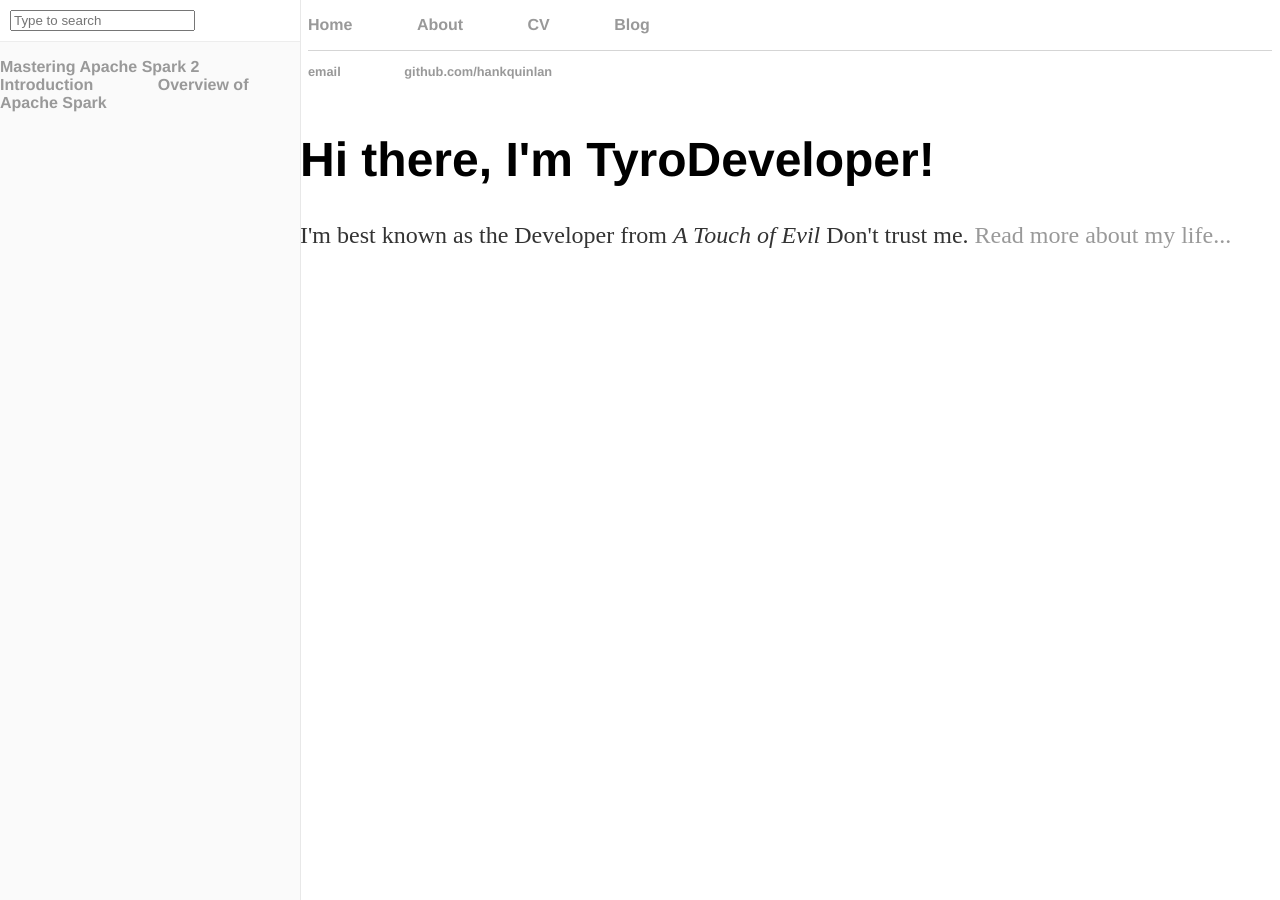
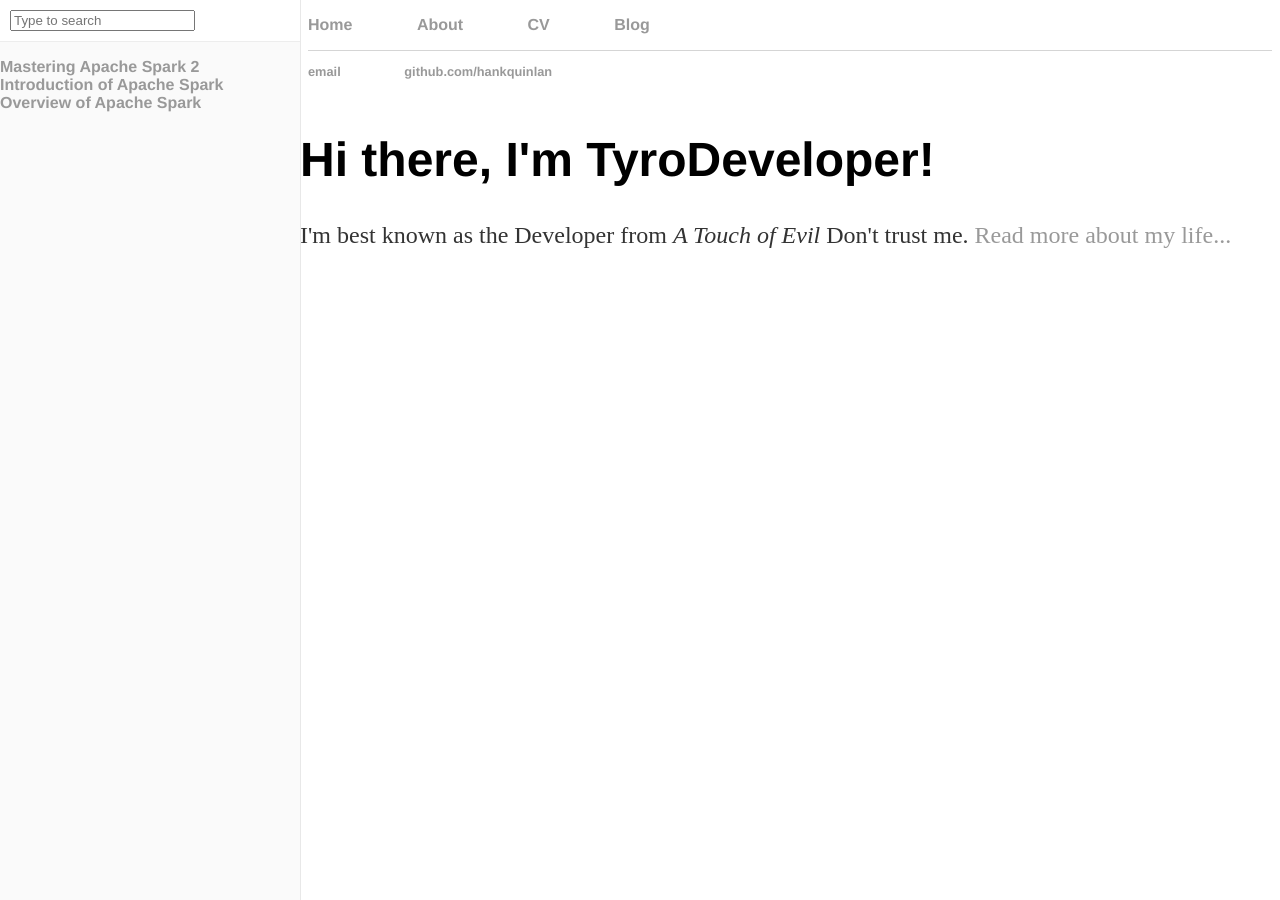
Before and after one commit to tyrodeveloper/tyrodeveloper.github.io, a Jekyll site: the page built from index.html, in a window 1280 px wide. Built offline with Jekyll 4.4.1, drawn with Linux system fonts in a browser that asks for light colours.

Commit message:
Update default.html

```diff
--- a/_layouts/default.html
+++ b/_layouts/default.html
@@ -25,13 +25,13 @@
 					<nav role="navigation">
        					 <ul >
         					<li>
-            					<a href="https://www.gitbook.com/book/jaceklaskowski/mastering-apache-spark" target="_blank" class="custom-link">Mastering Apache Spark 2</a>
+            					<a href="./" target="_blank" class="custom-link">Mastering Apache Spark 2</a>
 						</li>
        						 <li >
-         					  <a href="./"> Introduction </a>
+         					  <a href="./"> Introduction of Apache Spark</a>
         					</li>
         					<li>
-            					   <a href="spark-overview.html"> Overview of Apache Spark</a>
+            					   <a href="./"> Overview of Apache Spark</a>
        						 </li>
 					  </ul >
 					</nav>
```
